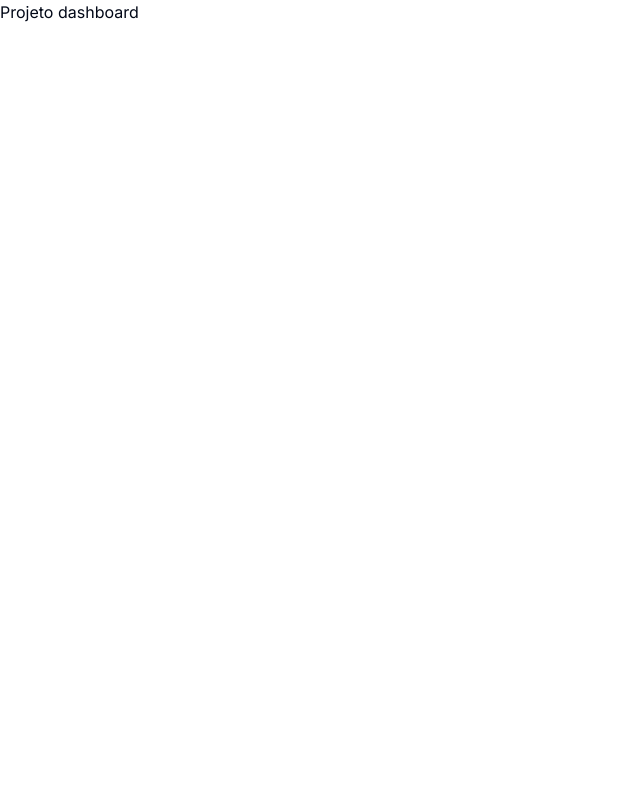
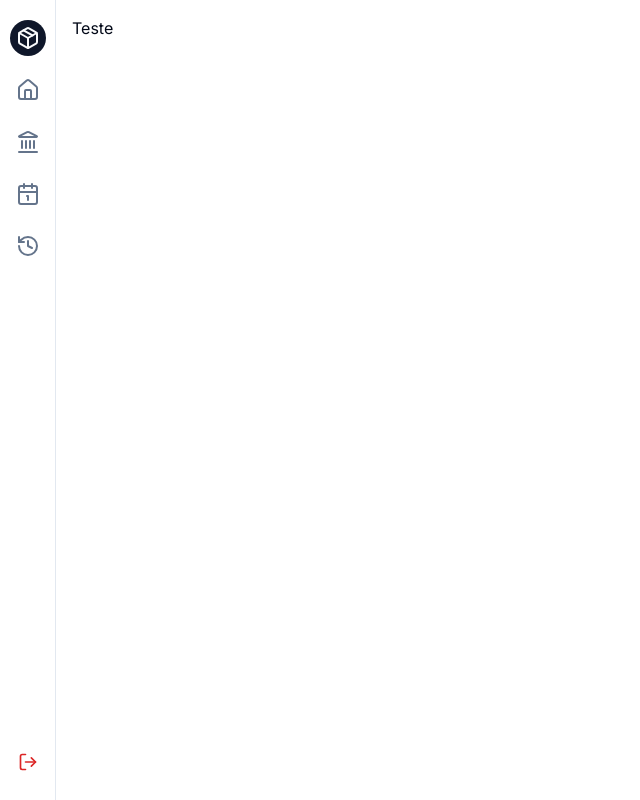
Before and after one commit to graciiano/Gerenciamento-de-gastos, a Next.js app in the folder my-app/: page / in a window 1280 px wide. Shown: the whole page, without its empty margins (0-640 px from the left). Built offline with nearby package versions, Linux system fonts and the light colour scheme.

Commit message:
Feat: sideBar feita para desktop.

```diff
--- a/my-app/app/layout.tsx
+++ b/my-app/app/layout.tsx
@@ -8,19 +8,13 @@ import SideBar from "@/components/sideBar/sideBar";
 const inter = Inter({ subsets: ["latin"]});
 
 
-
-export const metadata: Metadata = {
-  title: "Create Next App",
-  description: "Generated by create next app",
-};
-
 export default function RootLayout({
   children,
 }: Readonly<{
   children: React.ReactNode;
 }>) {
   return (
-    <html lang="en">
+    <html lang="pt-br">
       <body
         className={`
           ${cn("min-h-screen bg-background font-sans antialiased",
--- a/my-app/app/page.tsx
+++ b/my-app/app/page.tsx
@@ -3,8 +3,8 @@ import Image from "next/image";
 
 export default function Home() {
   return (
-    <>
-      <h1>Projeto dashboard</h1>
-    </>
+    <main className="sm:ml-14 p-4">
+      <h1>Teste</h1>
+    </main>
   );
 }
--- a/my-app/components/sideBar/sideBar.tsx
+++ b/my-app/components/sideBar/sideBar.tsx
@@ -1,13 +1,87 @@
 import Link from "next/link";
 import { Button } from "../ui/button";
 import { Sheet, SheetTrigger, SheetContent } from "../ui/sheet";
-import { Calendar, Grape, History, Home, Landmark, Package, PanelBottom } from "lucide-react";
+import { Calendar, Calendar1, History, Home, Landmark, LogOut, Package, PanelBottom } from "lucide-react";
+import { TooltipProvider, Tooltip, TooltipTrigger, TooltipContent } from "@radix-ui/react-tooltip";
 
 
 
 export default function SideBar() {
     return (
         <div className="flex w-full flex-col bg-muted/40">
+
+            <div className="fixed inset-y-0 left z-10 hidden w-14 border-r bg-background sm:flex flex-col">
+                <nav className="flex flex-col items-center gap-4 px-2 py-5">
+                    <TooltipProvider>
+                        <Link href="#"
+                        className="flex h-9 w-9 shrink-0 items-center justify-center bg-primary text-primary-foreground rounded-full">
+                        <Package className="h-6 w-6"/>
+                        <span className="sr-only"> Gereneciamento de Gastos</span>
+                        </Link>
+
+                        <Tooltip>
+                            <TooltipTrigger asChild>
+                                <Link href="#"
+                                className="flex h-9 w-9 shrink-0 items-center justify-center bg-primary rounded-lg text-muted-foreground transition-colors hover:text-foreground bg-white ">
+                                <Home className="h-6 w-6"/>
+                                <span className="sr-only"> Home</span>
+                                </Link>
+                            </TooltipTrigger>
+                            <TooltipContent className="bg-secondary rounded-md p-1" side="right">Home</TooltipContent>
+                        </Tooltip>
+
+                        <Tooltip>
+                        <TooltipTrigger asChild>
+                                <Link href="#"
+                                className="flex h-9 w-9 shrink-0 items-center justify-center bg-primary rounded-lg text-muted-foreground transition-colors hover:text-foreground bg-white ">
+                                <Landmark className="h-6 w-6"/>
+                                <span className="sr-only"> Gerenciar</span>
+                                </Link>
+                            </TooltipTrigger>
+                            <TooltipContent className="bg-secondary rounded-md p-1" side="right">Gerenciar Pagamentos</TooltipContent>
+                        </Tooltip>
+
+                        <Tooltip>
+                        <TooltipTrigger asChild>
+                                <Link href="#"
+                                className="flex h-9 w-9 shrink-0 items-center justify-center bg-primary rounded-lg text-muted-foreground transition-colors hover:text-foreground bg-white ">
+                                <Calendar1 className="h-6 w-6"/>
+                                <span className="sr-only"> Gastos Mensais</span>
+                                </Link>
+                            </TooltipTrigger>
+                            <TooltipContent className="bg-secondary rounded-md p-1" side="right">Gastos Mensais</TooltipContent>
+                        </Tooltip>
+
+                        <Tooltip>
+                        <TooltipTrigger asChild>
+                                <Link href="#"
+                                className="flex h-9 w-9 shrink-0 items-center justify-center bg-primary rounded-lg text-muted-foreground transition-colors hover:text-foreground bg-white ">
+                                <History className="h-6 w-6"/>
+                                <span className="sr-only"> Gastos Mensais</span>
+                                </Link>
+                            </TooltipTrigger>
+                            <TooltipContent className="bg-secondary rounded-md p-1" side="right">Hisotirco</TooltipContent>
+                        </Tooltip>
+                    </TooltipProvider>
+                </nav>
+
+                <nav className="mt-auto flex flex-col items-center gap-4 px-2 py-5">
+                    <TooltipProvider>
+                        <Tooltip>
+                            <TooltipTrigger asChild>
+                                <Link href="#"
+                                className="flex h-9 w-9 shrink-0 items-center justify-center bg-primary rounded-lg text-muted-foreground transition-colors hover:text-foreground bg-white ">
+                                <LogOut className="h-5 w-5 text-red-600"/>
+                                <span className="sr-only"> Home</span>
+                                </Link>
+                            </TooltipTrigger>
+                            <TooltipContent className="bg-secondary rounded-md p-1" side="right">Home</TooltipContent>
+                        </Tooltip>
+                    </TooltipProvider>
+                </nav>
+            </div>
+
+
             <div className=" sm:hidden flex flex-col sm:gap-4 sm:py-4 sm:pl-14">
                 <header className="sticky top-0 z-30 flex h-14 items-center px-4 border-b gap-4 sm:static
                 sm:h-auto sm:border-0 sm-bg-transparent">
@@ -62,6 +136,8 @@ export default function SideBar() {
                     <h2>Menu</h2>
                 </header>
             </div>
+
+
         </div>
     )
 }
```
